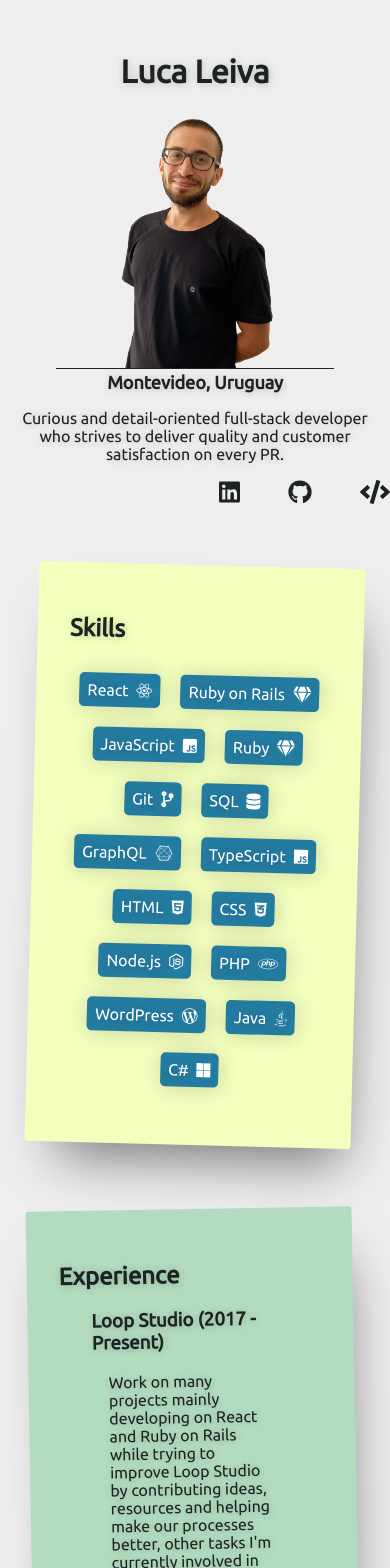
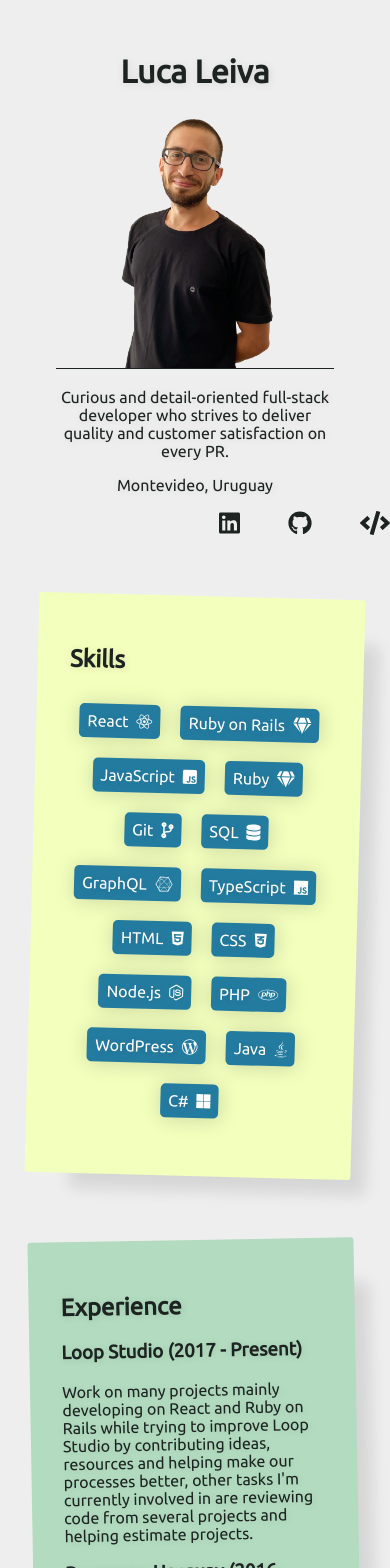
Before and after one commit to eleleiva/resume, a React (Create React App) app: page / in a window 390 px wide. Shown: the top 1568 px of the page. Built offline with nearby package versions, Linux system fonts and the light colour scheme.

Commit message:
Improved code order

```diff
--- a/src/components/Experiences/Experience.js
+++ b/src/components/Experiences/Experience.js
@@ -2,7 +2,7 @@ import React from 'react';
 
 function Experience({ experience }) {
   return (
-    <article key={experience.company}>
+    <article>
       <h3>
         {experience.company} ({experience.years})
       </h3>
--- a/src/components/Experiences/Experiences.js
+++ b/src/components/Experiences/Experiences.js
@@ -27,10 +27,7 @@ function Experiences() {
       <h2>Experience</h2>
       <section className={styles.experiences}>
         {experiences.map((experience) => (
-          <Experience
-            key={JSON.stringify(experience)}
-            experience={experience}
-          />
+          <Experience key={experience.company} experience={experience} />
         ))}
       </section>
     </>
--- a/src/components/PersonalInformation/PersonalInformation.js
+++ b/src/components/PersonalInformation/PersonalInformation.js
@@ -7,14 +7,14 @@ import photo from './portrait.png';
 function PersonalInformation() {
   return (
     <section>
-      <article>
+      <article className={styles.article}>
         <h1 className={styles.name}>Luca Leiva</h1>
-        <img className={styles.photo} src={photo} alt="" />
-        <h2 className={styles.location}>Montevideo, Uruguay</h2>
-        <p>
+        <img alt="Luca" className={styles.photo} src={photo} />
+        <p className={styles.description}>
           Curious and detail-oriented full-stack developer who strives to
           deliver quality and customer satisfaction on every PR.
         </p>
+        <p>Montevideo, Uruguay</p>
       </article>
       <article className={styles.links}>
         <a
@@ -48,7 +48,7 @@ function PersonalInformation() {
         >
           <FontAwesomeIcon
             className={styles.icon}
-            icon={'code'}
+            icon="code"
             aria-hidden="true"
           />
           <span className={styles.hidden}>GitHub Repository</span>
--- a/src/components/PersonalInformation/PersonalInformation.module.css
+++ b/src/components/PersonalInformation/PersonalInformation.module.css
@@ -1,29 +1,6 @@
-.name {
-  font-size: xx-large;
-  margin-bottom: 0;
-}
-
-.location {
-  font-size: large;
-  margin-top: 0;
-}
-
-.photo {
-  max-width: 100%;
-  max-height: 33vh;
-  border-bottom: solid 1px;
-}
-
-.links {
-  margin: auto;
-  font-size: x-large;
-  justify-content: space-around;
-  display: flex;
-  max-width: 0;
-}
-
-.links a {
-  margin: 0 1em;
+.description {
+  margin: 1em auto;
+  max-width: 33vh;
 }
 
 .hidden {
@@ -47,3 +24,26 @@
 .icon:active {
   transform: scale(1.2);
 }
+
+.links {
+  display: flex;
+  font-size: x-large;
+  justify-content: space-around;
+  margin: auto;
+  max-width: 0;
+}
+
+.links a {
+  margin: 0 1em;
+}
+
+.name {
+  font-size: xx-large;
+  margin-bottom: 0;
+}
+
+.photo {
+  border-bottom: solid 1px;
+  max-height: 33vh;
+  max-width: 100%;
+}
--- a/src/components/Skills/Skills.module.css
+++ b/src/components/Skills/Skills.module.css
@@ -1,21 +1,21 @@
-.skills {
-  display: flex;
-  flex: 1 1 auto;
-  flex-wrap: wrap;
-  padding: 0;
-  justify-content: center;
-}
-
 .skill {
   background-color: #247ba0;
   border-radius: 5px;
+  box-shadow: 1px 1px 20px 1px rgba(0, 0, 0, 0.15);
+  color: #fff;
+  display: block;
   margin: 10px;
-  box-shadow: 1px 1px 20px 1px rgba(0, 0, 0, 0.15);
   padding: 0.5em;
-  display: block;
-  color: #fff;
 }
 
 .skill span {
   margin-right: 0.5em;
 }
+
+.skills {
+  display: flex;
+  flex: 1 1 auto;
+  flex-wrap: wrap;
+  justify-content: center;
+  padding: 0;
+}
--- a/src/components/Studies/Studies.js
+++ b/src/components/Studies/Studies.js
@@ -31,7 +31,7 @@ function Studies() {
       <h2>Studies</h2>
       <section className={styles.studies}>
         {studies.map((study) => (
-          <Study key={JSON.stringify(study)} study={study} />
+          <Study key={study.title} study={study} />
         ))}
       </section>
     </>
--- a/src/index.css
+++ b/src/index.css
@@ -1,13 +1,11 @@
 @import url('https://fonts.googleapis.com/css?family=Ubuntu&display=swap');
 
 body {
-  margin: 0;
-  font-family: 'Ubuntu', sans-serif, -apple-system, BlinkMacSystemFont,
-    'Segoe UI', 'Roboto', 'Oxygen', 'Cantarell', 'Fira Sans', 'Droid Sans',
-    'Helvetica Neue', sans-serif;
   background-color: #eee;
   color: #1c2321;
-  text-shadow: 1px 1px 9px rgba(0, 0, 0, 0.2);
+  font-family: 'Ubuntu', sans-serif, -apple-system;
+  margin: 0;
+  text-shadow: 1px 1px 9px rgba(0, 0, 0, 0.1);
   -webkit-font-smoothing: antialiased;
   -moz-osx-font-smoothing: grayscale;
 }
--- a/src/layouts/MainLayout.module.css
+++ b/src/layouts/MainLayout.module.css
@@ -1,19 +1,19 @@
 .container {
   display: grid;
+  grid-template-areas: 'personal-information story story';
   grid-template-columns: repeat(3, 1fr);
-  grid-template-areas: 'personal-information story story';
 }
 
 @media (min-width: 1400px) {
   .container {
+    grid-template-areas: 'left-corridor personal-information personal-information story story story story right-corridor';
     grid-template-columns: repeat(8, 1fr);
-    grid-template-areas: 'left-corridor personal-information personal-information story story story story right-corridor';
   }
 }
 
 @media (max-width: 720px) {
   .container {
+    grid-template-areas: 'personal-information' 'story';
     grid-template-columns: repeat(1, 1fr);
-    grid-template-areas: 'personal-information' 'story';
   }
 }
--- a/src/pages/MainPage.module.css
+++ b/src/pages/MainPage.module.css
@@ -1,58 +1,72 @@
 .main {
   display: grid;
+  gap: 4em;
   grid-area: story;
-  grid-template-columns: repeat(1, 1fr);
-  gap: 4em;
-  margin: 3em 2em;
   grid-template-areas:
     'skills'
     'experience'
     'studies';
+  grid-template-columns: repeat(1, 1fr);
+  margin: 3em 2em;
 }
 
 .personalInformation {
   grid-area: personal-information;
-  position: sticky;
-  top: 0;
   height: fit-content;
   padding: 10px;
+  position: sticky;
   text-align: center;
+  top: 0;
 }
 
 @media (max-width: 720px) {
   .personalInformation {
+    margin: auto;
     position: relative;
-    margin: auto;
   }
 }
 
 .stickyNote {
+  border-radius: 3px;
+  box-shadow: 30px 30px 15px -15px rgba(0, 0, 0, 0.1);
   padding: 2em;
-  border-radius: 3px;
-  box-shadow: 12px 34px 54px -21px rgba(0, 0, 0, 0.5);
   top: 2em;
+}
+
+@media (max-width: 720px) {
+  .stickyNote p {
+    margin: 0em;
+  }
+
+  .stickyNote section {
+    margin: 0em;
+  }
 }
 
 .skills {
   composes: stickyNote;
+
+  background-color: #f3ffbd;
   grid-area: skills;
   transform: rotate(1.5deg);
-  background-color: #f3ffbd;
 }
+
 .skills::after {
   background: linear-gradient(rgba(255, 255, 255, 0.001), white);
 }
 
 .experience {
   composes: stickyNote;
+
+  background-color: #b2dbbf;
   grid-area: experience;
-  background-color: #b2dbbf;
   transform: rotate(-1deg);
 }
 
 .studies {
   composes: stickyNote;
+
+  background-color: #70c1b3;
   grid-area: studies;
-  background-color: #70c1b3;
   transform: rotate(2deg);
 }
```
Also changed, not shown: package.json (+22 -10 lines), 2 other files (tests, documents, lock files or other folders).
